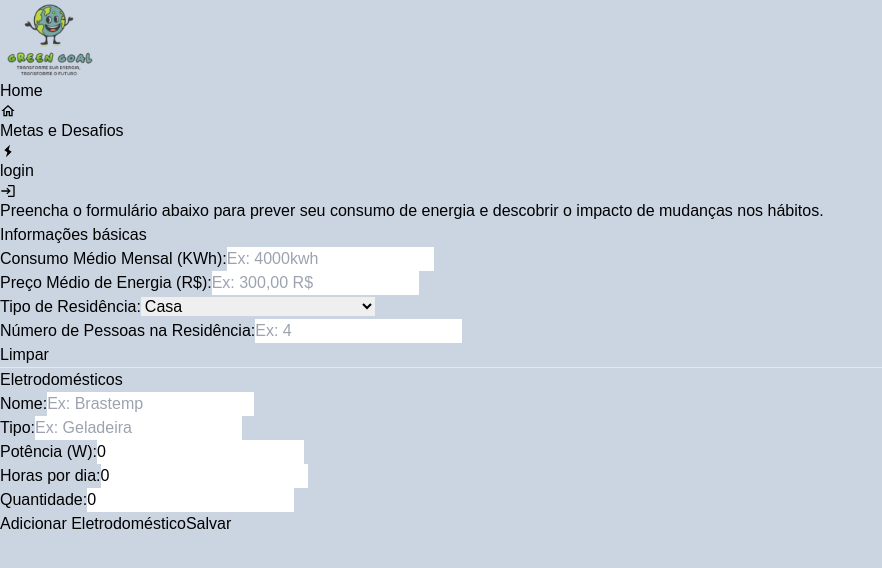
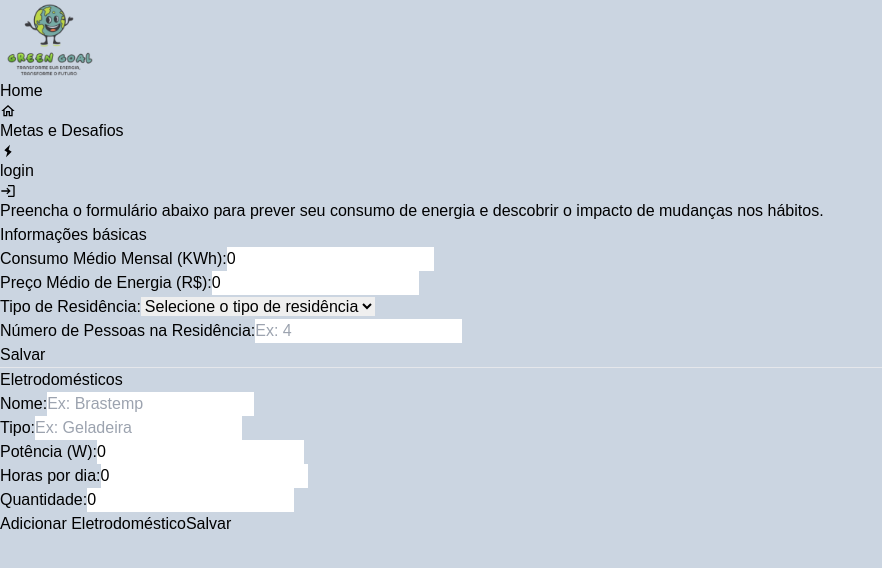
Before and after one commit to edu1805/Grenn-Goal-GS, a Next.js app: page /previsao in a window 1280 px wide. Shown: the top 568 px of the page, without its empty margins (0-882 px from the left). Built offline with nearby package versions, Linux system fonts and the light colour scheme; no server answers.

Commit message:
API de residencia em andamento

```diff
--- a/src/app/previsao/page.tsx
+++ b/src/app/previsao/page.tsx
@@ -1,107 +1,165 @@
 "use client"
+import { useState } from "react";
+import { useForm, SubmitHandler } from "react-hook-form";
 import Cabecalho from "@/components/Cabecalho";
-import { SubmitHandler, useForm, FieldValues } from "react-hook-form";
-import { useState } from "react";
 import FormularioEletrodomesticos from "@/components/FormularioEletrodomestico";
 
-interface FormData {
-    consumoMedioMensal: number;
-    price: number;
-    residenceType: string;
-    peopleCount: number;
+export default function Previsao() {
+
+    const { register, handleSubmit, reset, formState: { errors } } = useForm();
+    const [totalCost, setTotalCost] = useState<number | null>(null);
+    const [formData, setFormData] = useState({
+        consumoMedioMensal: 0,
+        precoMedioEnergia: 0,
+        tipoResidencia: "",
+        numeroPessoas: ""
+    });
+
+    const handleChange = (e: React.ChangeEvent<HTMLInputElement>) => {
+        const { name, value } = e.target;
+        setFormData({...formData, [name]: value});
     }
+    const selectHandleChange = (e: React.ChangeEvent<HTMLSelectElement>) => {
+      const { name, value } = e.target;
+      setFormData({ ...formData, [name]: value });
+  };
 
-export default function Previsao(){
 
-    const { register, handleSubmit, reset, formState: { errors } } = useForm<FormData>();
-    const [totalCost, setTotalCost] = useState<number | null>(null);
-
-    const calculateTotalCost = (data:FormData) => {
-        const { consumoMedioMensal, price, residenceType, peopleCount } = data;
-
-        // Cálculo simples (pode ser modificado conforme necessário)
-        const total= consumoMedioMensal * price;
+    const calculateTotalCost = () => {
+        const { consumoMedioMensal, precoMedioEnergia } = formData;
+        const total = consumoMedioMensal * precoMedioEnergia;
         setTotalCost(total);
     };
 
-    const onSubmit: SubmitHandler<FormData> = (data:FormData) => {
-        calculateTotalCost(data);
+    const onSubmit: SubmitHandler<any> = (data) => {
+        setFormData(data);
+        calculateTotalCost();
     };
 
     const handleReset = () => {
-      reset(); // Reseta os valores do formulário
-      setTotalCost(null); // Limpa o estado do custo total
+        reset();
+        setTotalCost(null);
     };
 
-    return(
+    const handleSave = async (e: React.FormEvent<HTMLFormElement>) => {
+        e.preventDefault();
+        try {
+            const response = await fetch("/api/residencia", {
+                method: "POST",
+                headers: {
+                    "Content-Type": "application/json",
+                },
+                body: JSON.stringify(formData),
+            });
+
+            if (response.ok) {
+                alert("Dados salvos com sucesso!");
+                reset();
+            } else {
+                alert("Erro ao salvar os dados.");
+                console.log(formData);
+
+            }
+        } catch (error) {
+            console.error("Erro ao salvar os dados:", error);
+            alert("Erro ao conectar com a API.");
+        }
+    };
+
+    return (
         <main className="mb-10">
-            <Cabecalho/>
-            <h2 className="text-center text-2xl mt-8">Preencha o formulário abaixo para prever seu consumo de energia e descobrir o impacto de mudanças nos hábitos.</h2>
+            <Cabecalho />
+            <h2 className="text-center text-2xl mt-8">
+              Preencha o formulário abaixo para prever seu consumo de energia e descobrir o impacto de mudanças nos hábitos.</h2>
             <div className="max-w-5xl mx-auto bg-gray-400 p-6 rounded-md shadow-md mt-5">
                 <h3 className="text-xl font-semibold mb-3">Informações básicas</h3>
 
-                <form onSubmit={handleSubmit(onSubmit)} className=" grid grid-cols-2 gap-x-6">
+                <form onSubmit={handleSave} className="grid grid-cols-2 gap-x-6">
                     <div>
                         <div className="mb-3">
-                      <label htmlFor="consumoMedioMensal" className="block font-medium text-black">Consumo Médio Mensal (KWh):</label>
-                      <input id="consumoMedioMensal" type="number" placeholder="Ex: 4000kwh"
-                        {...register("consumoMedioMensal", {required: "O consumo é obrigatório", min: {value: 0, message: "O consumo deve ser um valor maior que 0",}})}
+                            <label htmlFor="consumoMedioMensal" className="block font-medium text-black">
+                              Consumo Médio Mensal (KWh):</label>
+                            <input
+                                id="consumoMedioMensal"
+                                type="number"
+                                placeholder="Ex: 4000kwh"
+                                {...register("consumoMedioMensal", { required: "O consumo é obrigatório", min: {
+                                  value: 0, message: "O consumo deve ser um valor maior que 0" } })}
                                 className="mt-1 block w-full p-2 border border-gray-300 rounded-md focus:ring-blue-500 focus:border-blue-500"
+                                onChange={handleChange}
+                                value={formData.consumoMedioMensal}
                             />
-                      {errors.consumoMedioMensal && (<p className="text-red-500 text-sm mt-1">{errors.consumoMedioMensal.message?.toString()}</p>)}
+                            {errors.consumoMedioMensal && <p className="text-red-500 text-sm mt-1">
+                              {errors.consumoMedioMensal.message?.toString()}</p>}
                         </div>
 
                         <div>
-                      <label htmlFor="price" className="block font-medium text-black">Preço Médio de Energia (R$):</label>
-                      <input id="price" type="number" step="0.01" placeholder="Ex: 300,00 R$"
-                        {...register("price", {required: "O preço é obrigatório", min: {value: 0, message: "O preço deve ser um valor maior que 0",}})}
+                            <label htmlFor="precoMedioEnergia" className="block font-medium text-black">Preço Médio de Energia (R$):</label>
+                            <input
+                                id="precoMedioEnergia"
+                                type="number"
+                                step="0.01"
+                                placeholder="Ex: 300,00 R$"
+                                {...register("precoMedioEnergia", { required: "O preço é obrigatório", min: {
+                                  value: 0, message: "O preço deve ser um valor maior que 0" } })}
                                 className="mt-1 block w-full p-2 border border-gray-300 rounded-md focus:ring-blue-500 focus:border-blue-500"
+                                onChange={handleChange}
+                                value={formData.precoMedioEnergia}
                             />
-                      {errors.price && (<p className="text-red-500 text-sm mt-1">{errors.price.message?.toString()}</p>)}
+                            {errors.precoMedioEnergia && <p className="text-red-500 text-sm mt-1">{errors.precoMedioEnergia.message?.toString()}</p>}
                         </div>
                     </div>
 
-                  <div className="mt-0">
-                    <div className="mb-3 mt-0">
-                      <label htmlFor="residenceType" className="block font-medium text-black">Tipo de Residência:</label>
-                      <select id="residenceType" {...register("residenceType", { required: "Selecione o tipo de residência" })}
+                    <div>
+                        <div className="mb-3">
+                            <label htmlFor="tipoResidencia" className="block font-medium text-black">Tipo de Residência:</label>
+                            <select
+                                id="tipoResidencia"
+                                {...register("tipoResidencia", { required: "Selecione o tipo de residência" })}
                                 className="mt-1 block w-full p-2 h-10 border border-gray-300 rounded-md focus:ring-blue-500 focus:border-blue-500"
+                                onChange={selectHandleChange}
+                                value={formData.tipoResidencia}
                             >
                                 <option value="" disabled>Selecione o tipo de residência</option>
-                        <option value="casa">Casa</option>
-                        <option value="apartamento">Apartamento</option>
-                        <option value="comercial">Comercial</option>
+                                <option value="Casa">Casa</option>
+                                <option value="Apartamento">Apartamento</option>
+                                <option value="Comercial">Comercial</option>
                             </select>
-                      {errors.residenceType && (<p className="text-red-500 text-sm mt-1">{errors.residenceType.message?.toString()}</p>)}
+                            {errors.tipoResidencia && <p className="text-red-500 text-sm mt-1">
+                              {errors.tipoResidencia.message?.toString()}</p>}
                         </div>
 
                         <div>
-                      <label htmlFor="peopleCount" className="block font-medium text-black">Número de Pessoas na Residência:</label>
-                      <input id="peopleCount" type="number" placeholder="Ex: 4"
-                        {...register("peopleCount", {required: "O número de pessoas é obrigatório",
-                          min: {value: 1, message: "Deve haver pelo menos 1 pessoa na residência",}})}
+                            <label htmlFor="numeroPessoas" className="block font-medium text-black">
+                              Número de Pessoas na Residência:</label>
+                            <input
+                                id="numeroPessoas"
+                                type="number"
+                                placeholder="Ex: 4"
+                                {...register("numeroPessoas", { required: "O número de pessoas é obrigatório", min: {
+                                  value: 1, message: "Deve haver pelo menos 1 pessoa na residência" } })}
                                 className="mt-1 block w-full p-2 border border-gray-300 rounded-md focus:ring-blue-500 focus:border-blue-500"
+                                onChange={handleChange}
+                                value={formData.numeroPessoas}
                             />
-                      {errors.peopleCount && (<p className="text-red-500 text-sm mt-1">{errors.peopleCount.message?.toString()}</p>)}
+                            {errors.numeroPessoas && <p className="text-red-500 text-sm mt-1">
+                              {errors.numeroPessoas.message?.toString()}</p>}
                         </div>
                     </div>
                     <div></div>
 
                     <div className="text-end">
-                    <button type="button" onClick={handleReset} className="bg-red-500 w-fit px-4 py-2 mt-4 text-white font-semibold rounded-md hover:bg-red-700 transition ">Limpar</button>
+                        <button
+                            type="submit"
+                            className="bg-blue-500 w-fit px-4 py-2 mt-4 text-white font-semibold
+                            rounded-md hover:bg-blue-600 transition"
+                        >
+                            Salvar
+                        </button>
                     </div>
 
-
-                  {/* <div className="text-end">
-                    <button type="submit"
-                      className="w-fit h-fit bg-blue-500 text-white
-                      font-semibold p-2 py-2 mt-40 rounded-md hover:bg-blue-600 transition"
-                    >Calcular Custo</button>
-                  </div> */}
-
                 </form>
-                <FormularioEletrodomesticos/>
-
+                <FormularioEletrodomesticos />
 
                 {totalCost !== null && (
                     <div className="mt-4 p-4 bg-gray-100 rounded-md">
@@ -112,5 +170,5 @@ export default function Previsao(){
 
             </div>
         </main>
-    )
+    );
 }
```
Also changed, not shown: src/app/api/eletrodomestico/route.ts (+14 -4 lines), src/app/api/residencia/route.ts (added). Lines whose indentation alone changed are shown as unchanged.
